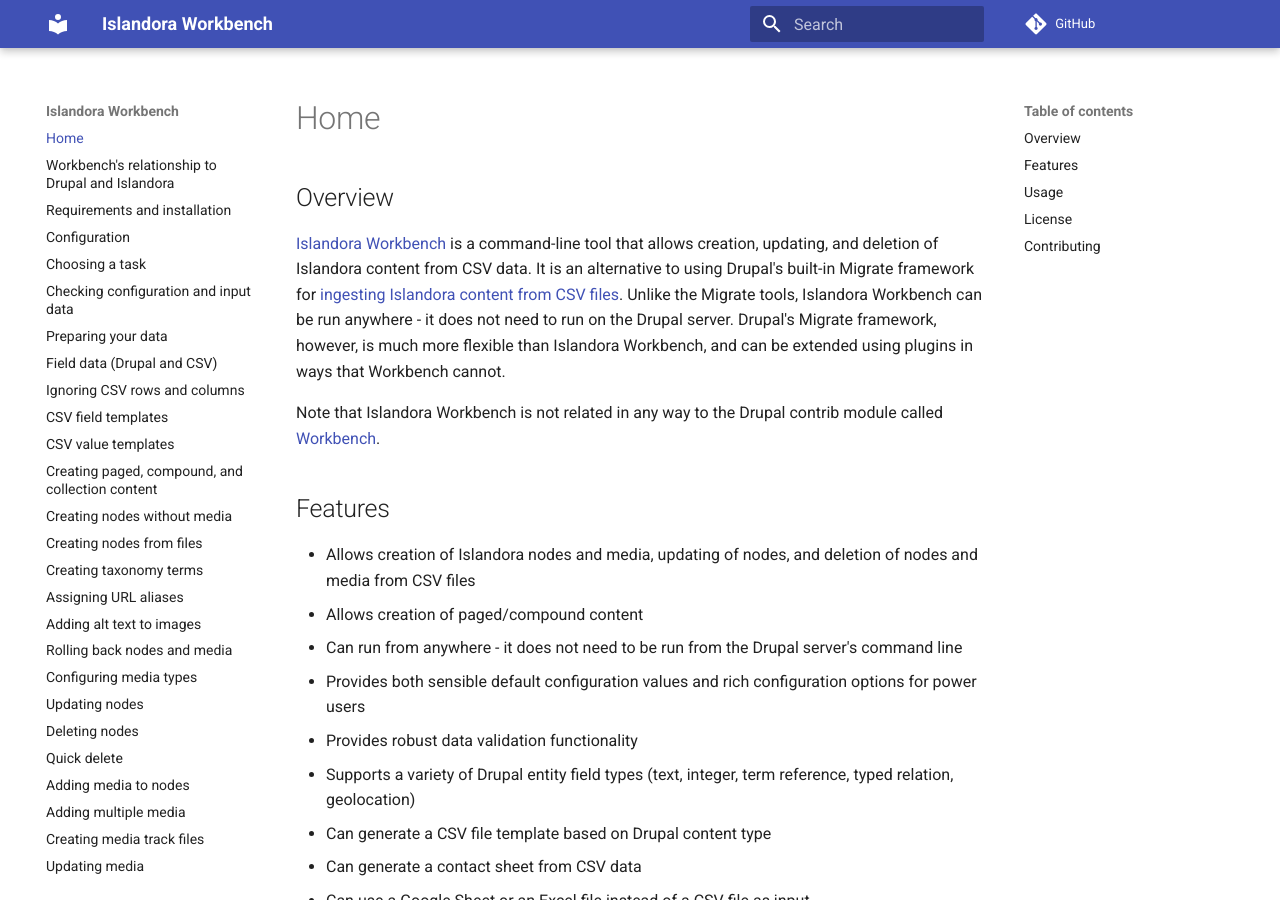
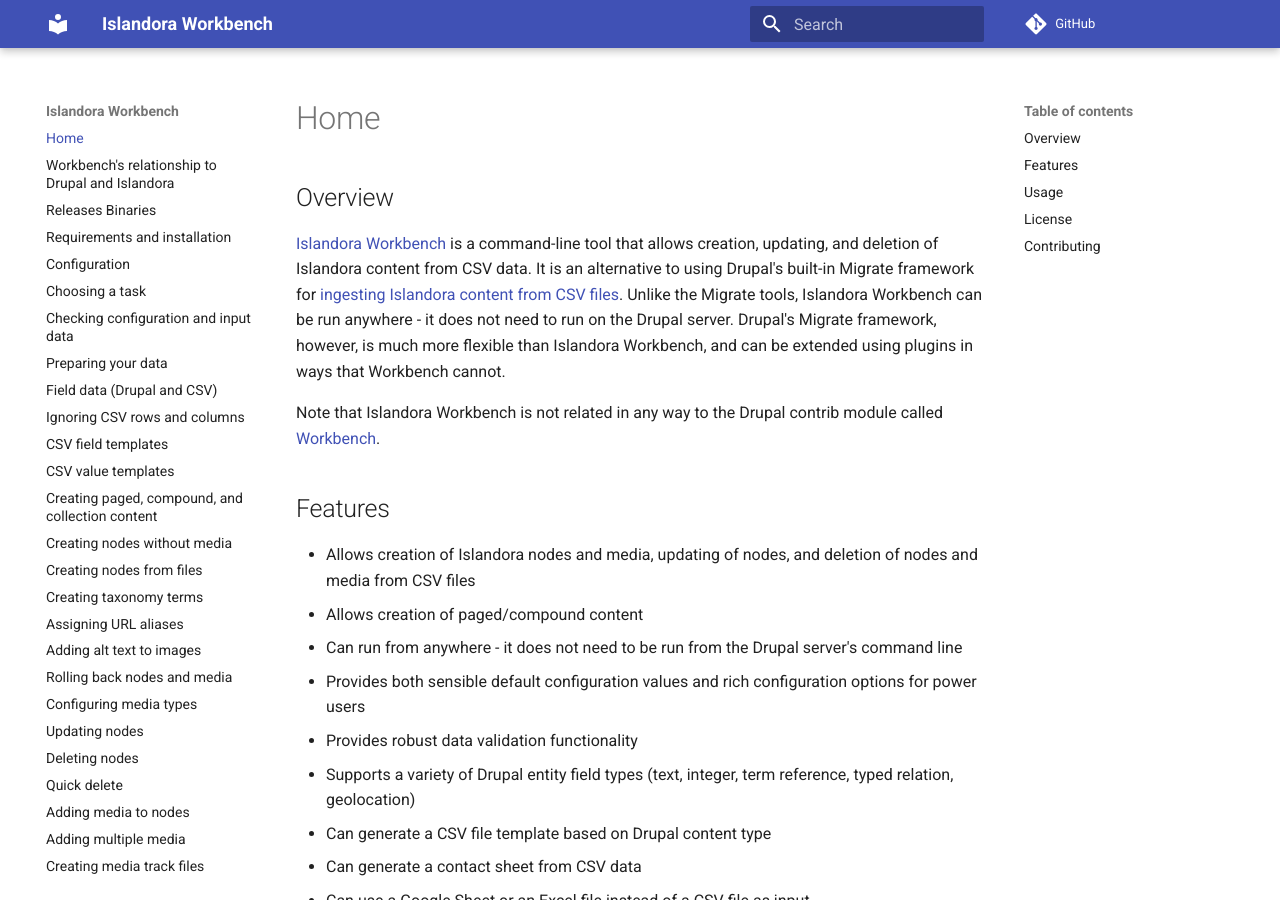
Before and after one commit to mjordan/islandora_workbench_docs, an MkDocs documentation site: the page built from docs/index.md, in a window 1280 px wide and 900 px high. Built offline with MkDocs 1.6.1 and Material for MkDocs 9.7.7, drawn with Linux system fonts in a browser that asks for light colours; comment, search, counter and statistics services are not loaded.

Commit message:
Release binaries in menu

```diff
--- a/mkdocs.yml
+++ b/mkdocs.yml
@@ -8,6 +8,7 @@
 nav:
     - Home: index.md
     - Workbench's relationship to Drupal and Islandora: drupal_and_workbench.md
+    - Releases Binaries: binaries.md
     - Requirements and installation: installation.md
     - Configuration: configuration.md
     - Choosing a task: choosing_a_task.md
```
